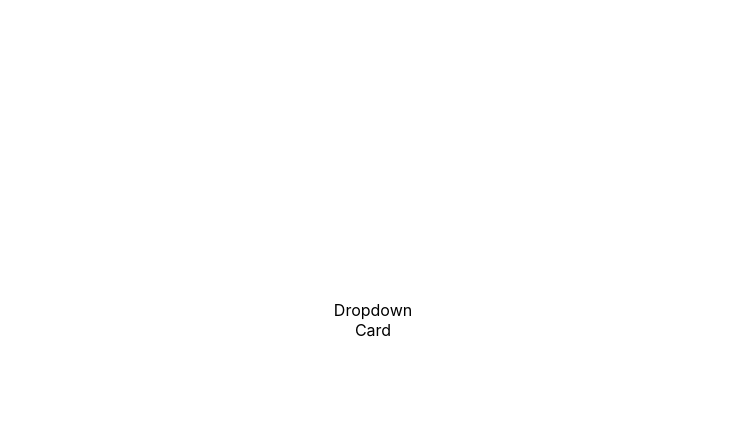
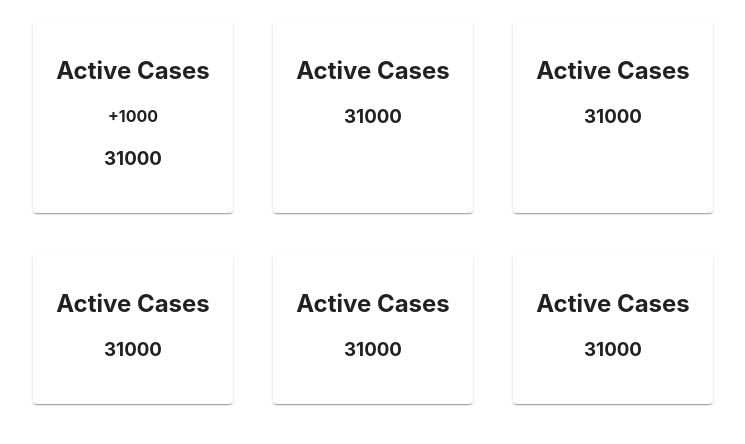
Before and after one commit to shreyanshxyz/react-hook-trials, a React (Create React App) app: page / in a window 1280 px wide. Shown: the top 444 px of the page, without its empty margins (267-1012 px from the left). Built offline with nearby package versions, Linux system fonts and the light colour scheme.

Commit message:
cards updated

```diff
--- a/src/App.js
+++ b/src/App.js
@@ -1,12 +1,13 @@
-import './App.css';
+import "./App.css";
 // import Api1 from './Api1';
 // import Api2 from './Api2';
 // import Api3 from './Api3';
 // import Api4 from './Api4';
 // import Api5 from './Api5';
 // import Api6 from './Api6';
-// import MaterialUI from './MaterialUI';
-import Mui from './Mui';
+import MaterialUI from "./MaterialUI";
+// import Mui from './Mui';
+// import PropTest from './PropTest';
 
 function App() {
   return (
@@ -17,8 +18,9 @@ function App() {
       {/* <Api4 /> */}
       {/* <Api5 /> */}
       {/* <Api6 /> */}
-      {/* <MaterialUI /> */}
-      <Mui />
+      <MaterialUI />
+      {/* <Mui /> */}
+      {/* <PropTest /> */}
     </div>
   );
 }
--- a/src/MaterialUI.css
+++ b/src/MaterialUI.css
@@ -1,3 +1,19 @@
+.card__container1 {
+  display: flex;
+  justify-content: center;
+}
+
+.card__container1 h3 {
+  padding: 0;
+}
+
+.card__container2 {
+  display: flex;
+  justify-content: center;
+}
+
 .material__card {
-  width: 20%;
+  min-width: 200px;
+  max-width: 200px;
+  margin: 20px;
 }
--- a/src/MaterialUI.jsx
+++ b/src/MaterialUI.jsx
@@ -1,19 +1,59 @@
-import React from 'react'
-import './MaterialUI.css'
-import { Card, CardContent } from '@material-ui/core';
+import React from "react";
+import "./MaterialUI.css";
+import { Card, CardContent } from "@material-ui/core";
+// import PropTest from "./PropTest";
 
-function MaterialUI() {
-    return (
-        <div>
-            <Card variant="outlined" className="material__card">
-                <CardContent className="card__content">
-                    <h2>Material Ui Card</h2>
-                    <h4>Card Less Valuable Info</h4>
-                    <p>Least Valuable</p>
-                </CardContent>
-            </Card>
-        </div>
-    )
+function MaterialUI(props) {
+  return (
+    <>
+      <div className="card__container1">
+        <Card className="material__card">
+          <CardContent>
+            <h2>Active Cases</h2>
+            <h4>+1000</h4>
+            <h3>31000</h3>
+          </CardContent>
+        </Card>
+
+        <Card className="material__card">
+          <CardContent>
+            <h2>Active Cases</h2>
+            <h3>31000</h3>
+          </CardContent>
+        </Card>
+
+        <Card className="material__card">
+          <CardContent>
+            <h2>Active Cases</h2>
+            <h3>31000</h3>
+          </CardContent>
+        </Card>
+      </div>
+
+      <div className="card__container2">
+        <Card className="material__card">
+          <CardContent>
+            <h2>Active Cases</h2>
+            <h3>31000</h3>
+          </CardContent>
+        </Card>
+
+        <Card className="material__card">
+          <CardContent>
+            <h2>Active Cases</h2>
+            <h3>31000</h3>
+          </CardContent>
+        </Card>
+
+        <Card className="material__card">
+          <CardContent>
+            <h2>Active Cases</h2>
+            <h3>31000</h3>
+          </CardContent>
+        </Card>
+      </div>
+    </>
+  );
 }
 
-export default MaterialUI
+export default MaterialUI;
--- a/src/Mui.jsx
+++ b/src/Mui.jsx
@@ -1,11 +1,23 @@
 import React from 'react';
 import './Mui.css';
+import { FormControl, InputLabel, Select, MenuItem } from '@material-ui/core';
 
 function Mui() {
     return (
         <div className="drp__test">
             <div>
-                Dropdown
+                <FormControl style={{minWidth: 320}}>
+                <InputLabel>Select Your State</InputLabel>
+                <Select>
+                    <MenuItem>Madhya Pradesh</MenuItem>
+                    <MenuItem>Porps</MenuItem>
+                    <MenuItem>Bruh Bruh Bruh Bruh</MenuItem>
+                    <MenuItem>Bruh Bruh Bruh Bruh</MenuItem>
+                    <MenuItem>Bruh</MenuItem>
+                    <MenuItem>Bruh Bruh Bruh Bruh</MenuItem>
+                    <MenuItem>Bruh</MenuItem>
+                </Select>
+                </FormControl>
             </div>
 
             <div>
--- /dev/null
+++ b/src/PropTest.jsx
@@ -0,0 +1,10 @@
+// import React from "react";
+// import MaterialUI from "./MaterialUI";
+
+// function PropTest(props) {
+//   return (
+
+//   );
+// }
+
+// export default PropTest;
```
